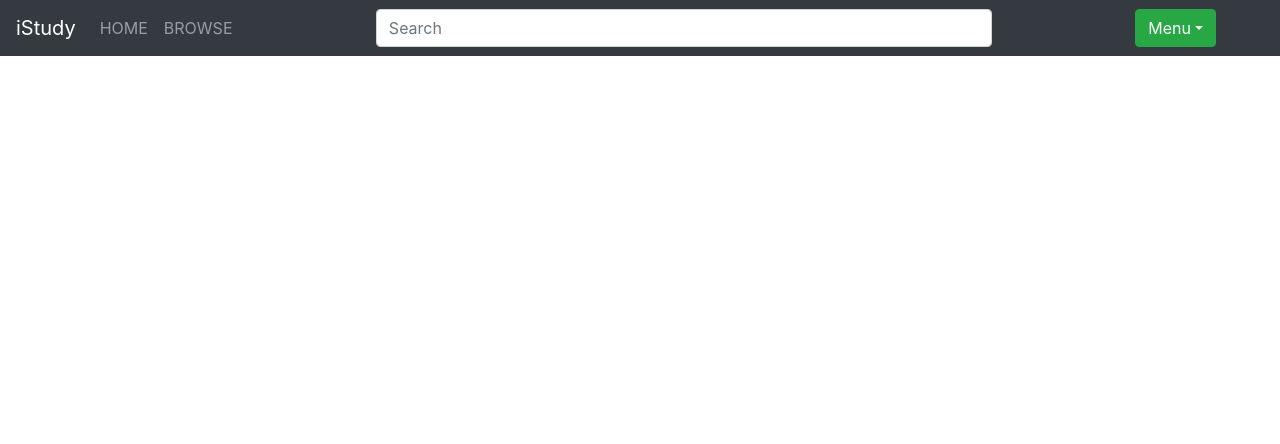
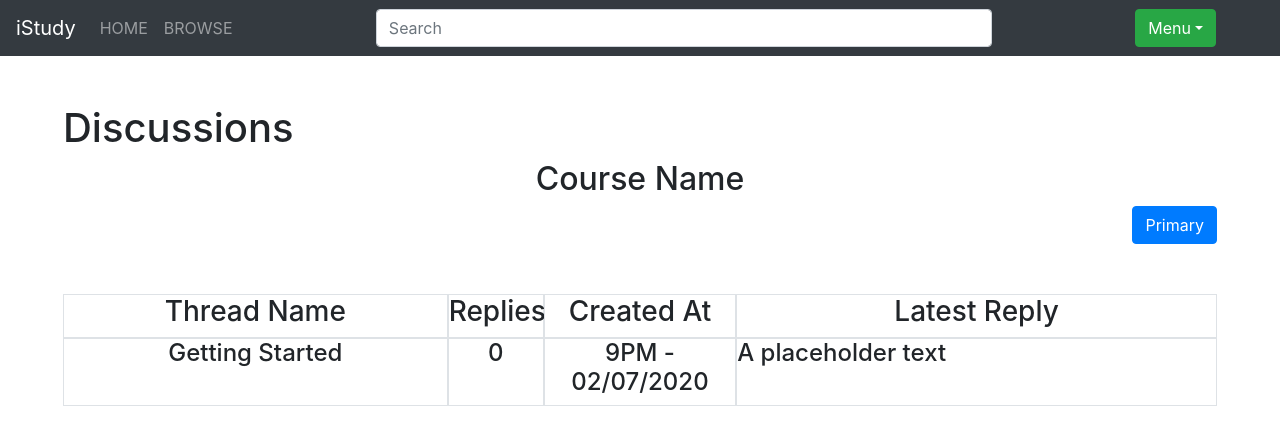
Before and after one commit to lamnguyencse17/iStudy, a React app: page /forum/1 in a window 1280 px wide. Shown: the top 444 px of the page. Built offline with nearby package versions, Linux system fonts and the light colour scheme.

Commit message:
Implementation for issue #23 and #24
- Add route to App.js
- Forum static FE

```diff
--- a/src/client/App.js
+++ b/src/client/App.js
@@ -7,6 +7,7 @@ import About from "./About";
 import Browse from "./Browse";
 import Course from "./Course";
 import Lesson from "./Lesson";
+import Forum from "./Forum";
 
 export default class App extends Component {
   constructor() {
@@ -34,6 +35,12 @@ export default class App extends Component {
               render={(props) => <Course {...props} />}
             />
           </Route>
+          <Route path="/forum">
+            <Route
+              path="/forum/:forumId"
+              render={(props) => <Forum {...props} />}
+            />
+          </Route>
         </Switch>
       </>
     );
--- /dev/null
+++ b/src/client/Forum.js
@@ -0,0 +1,21 @@
+import React, { Component } from "react";
+import Container from "react-bootstrap/Container";
+import ThreadsContainer from "./Forum/ThreadsContainer";
+import Button from "react-bootstrap/Button";
+
+export default class Forum extends Component {
+  render() {
+    return (
+      <Container fluid>
+        <div className="h1 mt-5 pl-5">Discussions</div>
+        <p className="h2 text-center">Course Name</p>
+        <Button variant="primary" className="float-right mr-5">
+          Primary
+        </Button>
+        <Container fluid className="p-5 mt-5">
+          <ThreadsContainer />
+        </Container>
+      </Container>
+    );
+  }
+}
--- /dev/null
+++ b/src/client/Forum/Thread.js
@@ -0,0 +1,26 @@
+import React, { Component } from "react";
+import Row from "react-bootstrap/Row";
+import Col from "react-bootstrap/Col";
+
+export default class Thread extends Component {
+  render() {
+    return (
+      <>
+        <Row>
+          <Col xs={4} className="border m-0 p-0">
+            <p className="h4 text-center">Getting Started</p>
+          </Col>
+          <Col xs={1} className="border m-0 p-0">
+            <p className="h4 text-center">0</p>
+          </Col>
+          <Col xs={2} className="border m-0 p-0">
+            <p className="h4 text-center">9PM - 02/07/2020</p>
+          </Col>
+          <Col xs={5} className="border m-0 p-0">
+            <p className="h4 text-left">A placeholder text</p>
+          </Col>
+        </Row>
+      </>
+    );
+  }
+}
--- /dev/null
+++ b/src/client/Forum/ThreadsContainer.js
@@ -0,0 +1,29 @@
+import React, { Component } from "react";
+import Container from "react-bootstrap/Container";
+import Row from "react-bootstrap/Row";
+import Col from "react-bootstrap/Col";
+import Thread from "./Thread";
+
+export default class ThreadsContainer extends Component {
+  render() {
+    return (
+      <Container fluid>
+        <Row>
+          <Col xs={4} className="border m-0 p-0">
+            <p className="h3 text-center">Thread Name</p>
+          </Col>
+          <Col xs={1} className="border m-0 p-0">
+            <p className="h3 text-center">Replies</p>
+          </Col>
+          <Col xs={2} className="border m-0 p-0">
+            <p className="h3 text-center">Created At</p>
+          </Col>
+          <Col xs={5} className="border m-0 p-0">
+            <p className="h3 text-center">Latest Reply</p>
+          </Col>
+        </Row>
+        <Thread />
+      </Container>
+    );
+  }
+}
```
